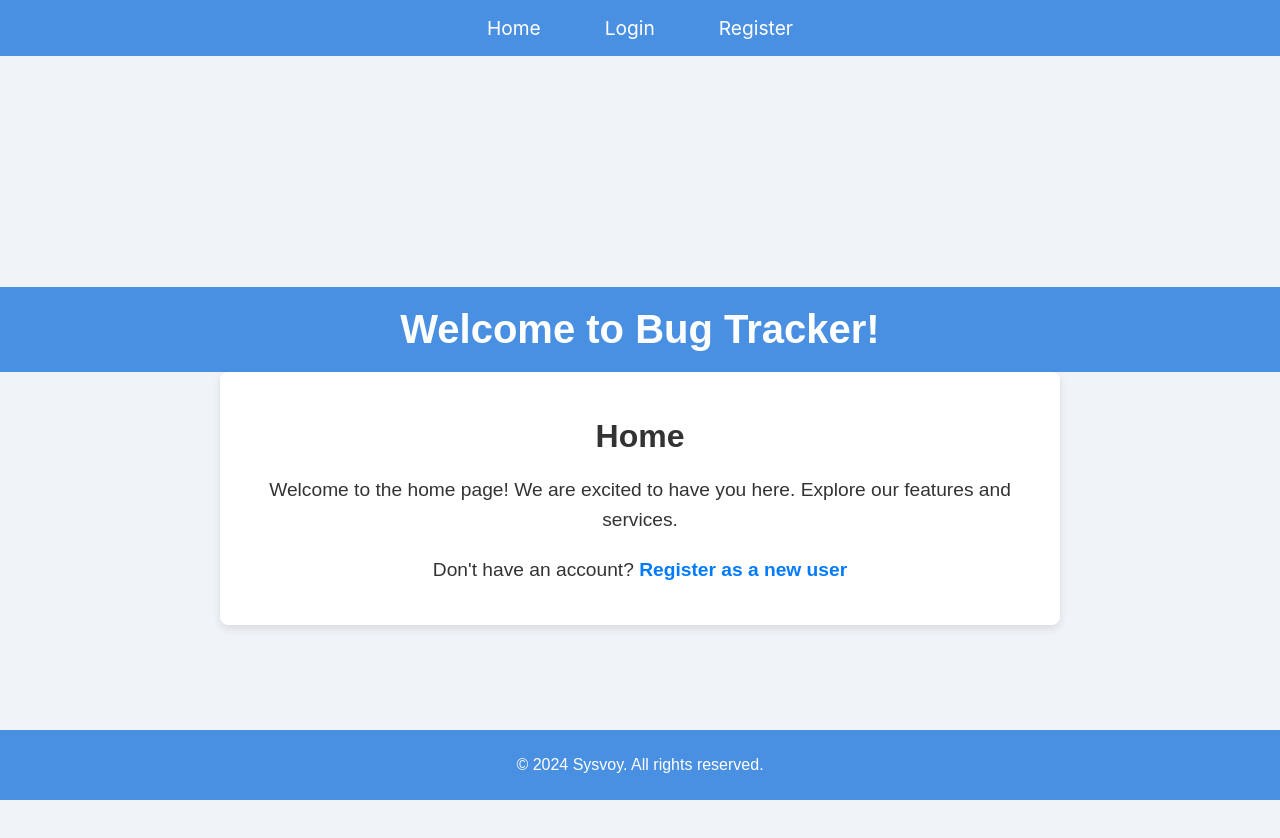
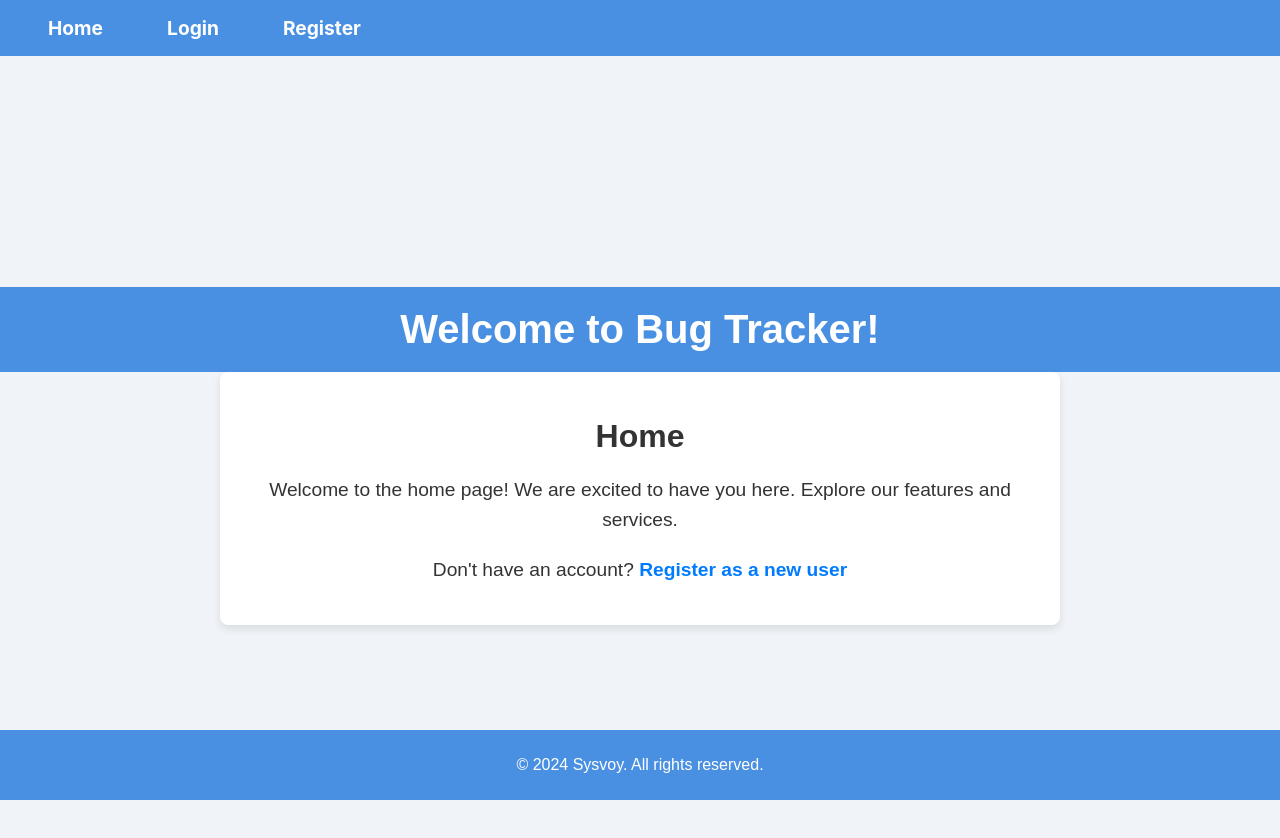
Before and after one commit to taimurayy/bugtrackercopy, a React (Create React App) app in the folder frontend/: page / in a window 1280 px wide. Shown: the top 838 px of the page. Built offline with nearby package versions, Linux system fonts and the light colour scheme.

Commit message:
readfile

```diff
--- a/frontend/src/App.css
+++ b/frontend/src/App.css
@@ -45,7 +45,8 @@
 .navbar-list {
   list-style: none;
   display: flex;
-  justify-content: center;
+  justify-content: left;
+  font-weight: bold;
   padding: 0;
   margin: 0;
 }
```
Also changed, not shown: 1 other file (tests, documents, lock files or other folders).
